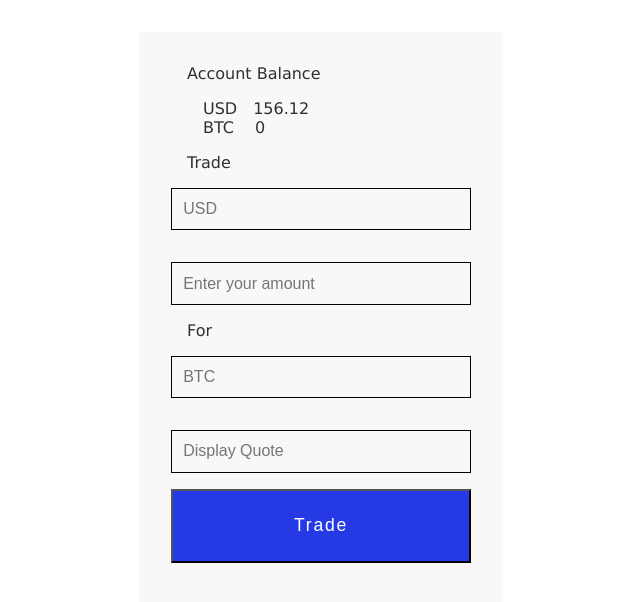
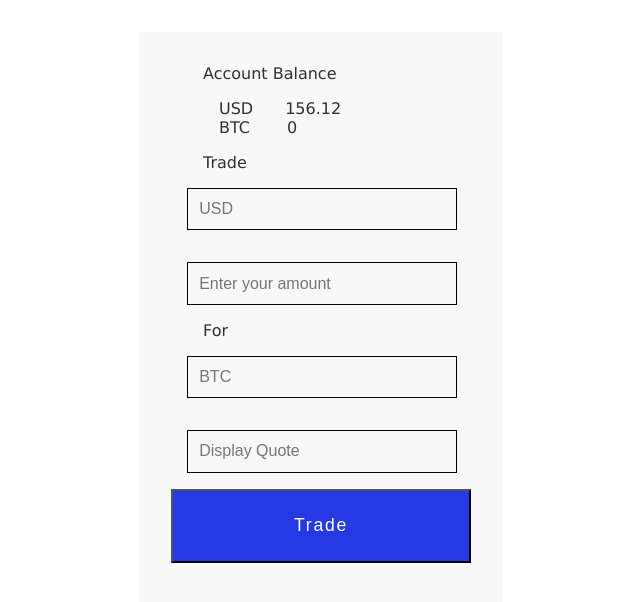
Before and after one commit to giroma/buy-btc, a React (Create React App) app in the folder client/: page / in a window 1280 px wide. Shown: the top 602 px of the page, without its empty margins (319-959 px from the left). Built offline with nearby package versions, Linux system fonts and the light colour scheme; no server answers.

Commit message:
bit of styling change and more comments

```diff
--- a/client/src/App.css
+++ b/client/src/App.css
@@ -14,14 +14,14 @@ body {
 }
 
 .form input {
-  width: 100%;
+  width: 90%;
   box-sizing: border-box;
   color: black;
   background-color: rgb(248, 248, 248);
   border: 1px solid #000;
   min-height: 1em;
   font-size: 1em;
-  margin: 1em 0;
+  margin: 1em 1em;
   padding: 0.7em;
 }
 
@@ -37,11 +37,11 @@ body {
 
 .form span {
   font-size: 1em;
-  padding-left: 1em;
+  margin-left: 2em;
 }
 
 .form .account{
-  margin-left: 1em;
+  margin-left: 2em;
 }
 
 .form .holdings{
--- a/client/src/App.js
+++ b/client/src/App.js
@@ -17,13 +17,13 @@ class App extends Component {
   }
 
   callBitfinexApi = async () => {
-    const response = await fetch('/api/hello');
+    const response = await fetch('/BTCUSD');
     const body = await response.json();
     if (response.status !== 200) throw Error(body.message);
 
     return body;
   };
-
+  //changes state when typing and displays quoted price
   handleInputChange = (e) => {
     this.onUpdateUserInput(Number(e.target.value))
     this.calculateQuote(e.target.value)
@@ -34,14 +34,14 @@ class App extends Component {
     const quote = amount / lastPrice;
     if (amount > 0) {
       this.onUpdateQuote( Number(quote.toFixed(8)))
-    } else {
-      this.onUpdateQuote('') //reset fields when input empty
+    } else { //reset fields when input empty
+      this.onUpdateQuote('')
       this.onUpdateUserInput('')
     }
   }
-
+  //handles the trade once clicked, updating BTC and USD balances and resetting form fields
   handleTrade = (e) => {
-    e.preventDefault()
+    e.preventDefault() //prevent form from refreshing the app on submit
     const lastPrice = this.props.lastPrice
     const accountUSD = this.props.usdBalance
     const accountBTC = this.props.btcBalance
@@ -100,5 +100,5 @@ const mapActionsToProps = {
   onUpdateQuote: updateQuote
 }
 
-//CONNECT, connects the above sattes and actions to the app props
+//CONNECT, connects the above states and actions to the app props
 export default connect(mapStateToProps, mapActionsToProps)(App);
--- a/client/src/Form.js
+++ b/client/src/Form.js
@@ -13,6 +13,7 @@ class Form extends Component {
         </div>
         <span>Trade</span>
         <input type="text" disabled="true" placeholder="USD" />
+        {/* min and max validation on form submit */}
         <input className='input-field' type="number" value = {this.props.userInput} minLength='1' step='any' min='1.0' max={this.props.usdBalance} placeholder="Enter your amount" onChange={this.props.handleInputChange}/>
         <span>For</span>
         <input type="text" disabled="true" placeholder="BTC"  />
```
Also changed, not shown: 2 other files (tests, documents, lock files or other folders).
